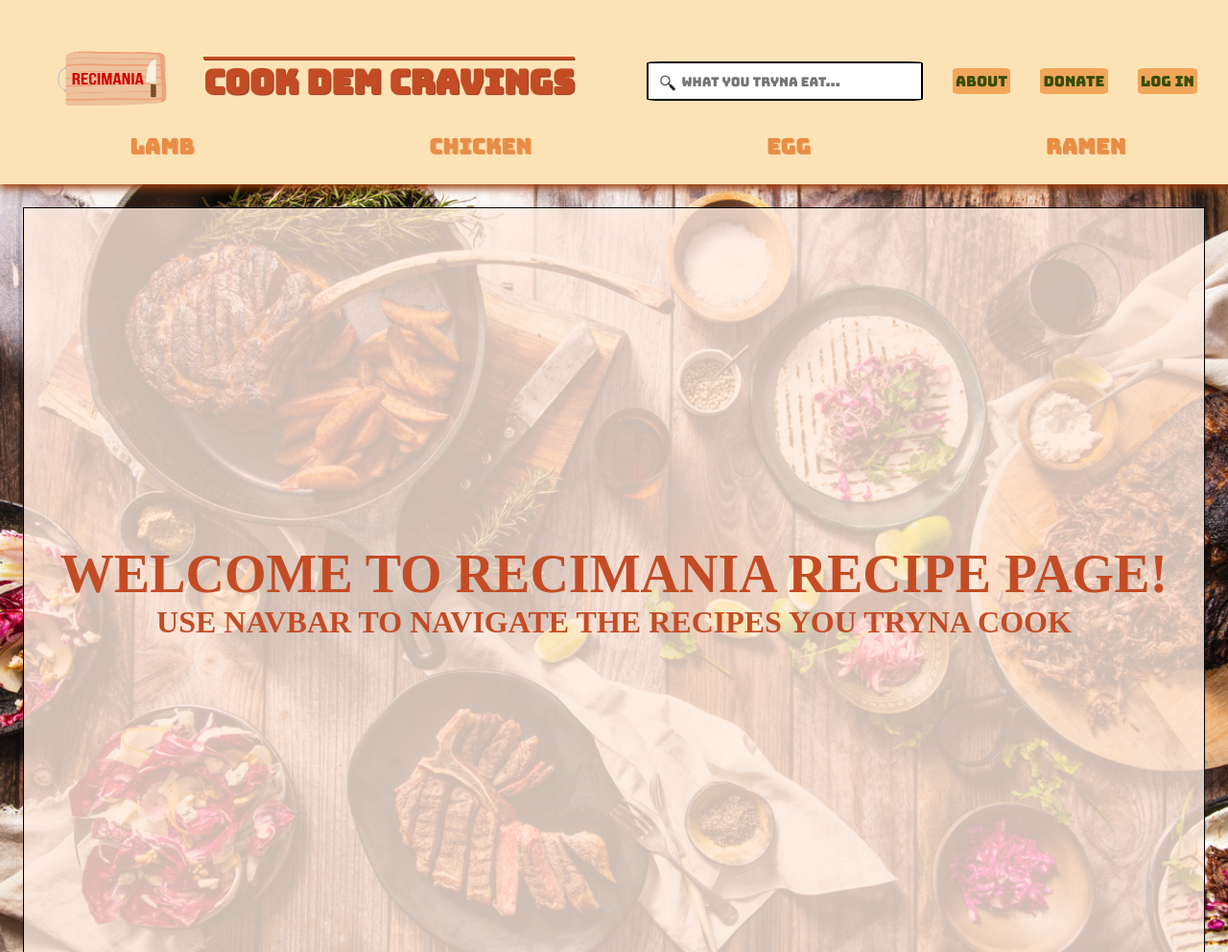
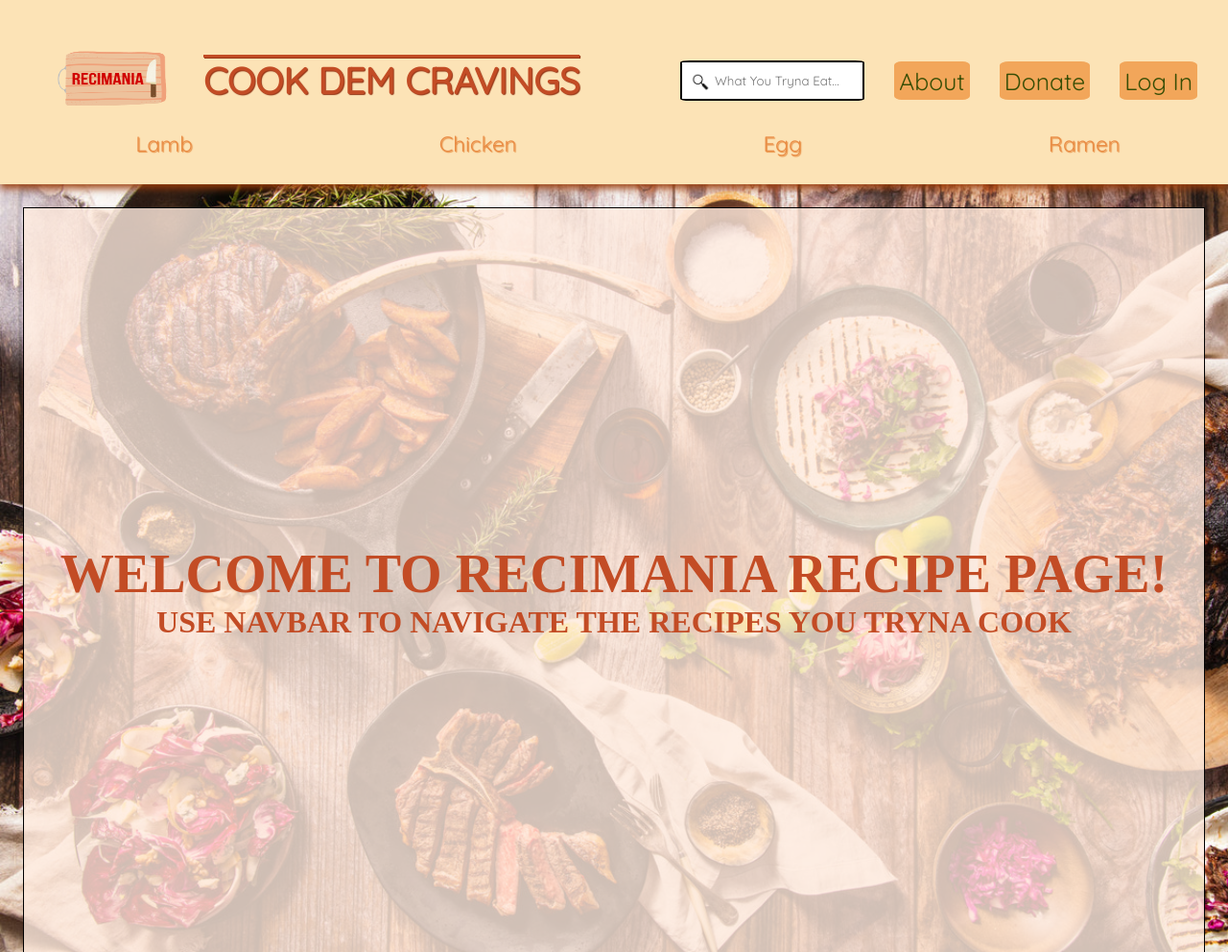
Before and after one commit to jonz9/WebsiteProj, a plain HTML site: page index.html in a window 1280 px wide. Shown: the top 992 px of the page at 96% size. Drawn offline with Linux system fonts and the light colour scheme.

Commit message:
cleaned up font sizing, extra files, and directories

```diff
--- a/index.html
+++ b/index.html
@@ -7,7 +7,7 @@
 	<link rel="stylesheet" href="styles.css">
 	<link rel="preconnect" href="https://fonts.googleapis.com">
 	<link rel="preconnect" href="https://fonts.gstatic.com" crossorigin>
-	<link href="https://fonts.googleapis.com/css2?family=Bungee&family=Crimson+Text:ital,wght@0,400;0,600;0,700;1,400&display=swap" rel="stylesheet">
+	<link href="https://fonts.googleapis.com/css2?family=Quicksand&display=swap" rel="stylesheet">
 	<title>CS WEBSITE ASSIGNMENT</title>
 </head>
 <body>
@@ -24,16 +24,16 @@
 						<button type="submit"><img src="images/search-button.png" alt="search-button" height="21px" width="21px"></button>
 						<input type="text" placeholder="What You Tryna Eat...">
 					</form>
-					<a href="About.html" class="navlinks">About</a>
-					<a href="Donate.html" class="navlinks">Donate</a>
-					<a href="LogIn.html" class="navlinks">Log In</a>
+					<a href="" class="navlinks">About</a>
+					<a href="" class="navlinks">Donate</a>
+					<a href="" class="navlinks">Log In</a>
 				</div>
 			</div>
 			<div class="navbar-bottom menu">
 				<a href="Lamb.html" class="recipes">Lamb</a>
 				<a href="Chicken.html" class="recipes">Chicken</a>
-				<a href="Egg" class="recipes">Egg</a>
-				<a href="Ramen" class="recipes">Ramen</a>
+				<a href="Egg.html" class="recipes">Egg</a>
+				<a href="Ramen.html" class="recipes">Ramen</a>
 			</div>
 		</div>
 
--- a/styles.css
+++ b/styles.css
@@ -2,7 +2,7 @@
   margin: 0;
   padding: 0;
   box-sizing: border-box;
-  font-family: 'Bungee';
+  font-family: 'Quicksand';
 }
 
 .body {
@@ -63,7 +63,7 @@
   align-items: center;
 }
 .navbar-top-left > h2 {
-  font-size: 3ch;
+  font-size: 4ch;
   color: #C34C25;
   text-decoration: overline;
   text-shadow: #963616 1px 1px 1px;
@@ -78,7 +78,7 @@
 
 .navlinks {
   color: rgb(54, 77, 5);
-  font-size: 1ch;
+  font-size: 2ch;
   background-color: #F2A65A;
   padding: 0.2em;
   border-radius: 10%;
```
